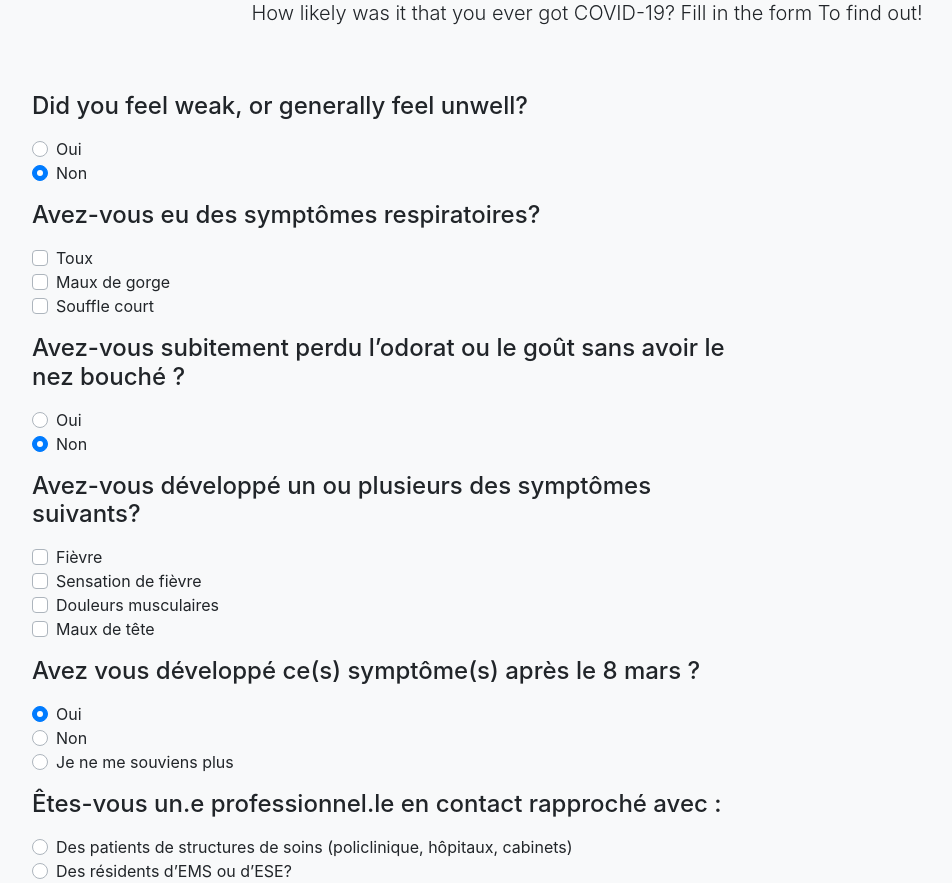
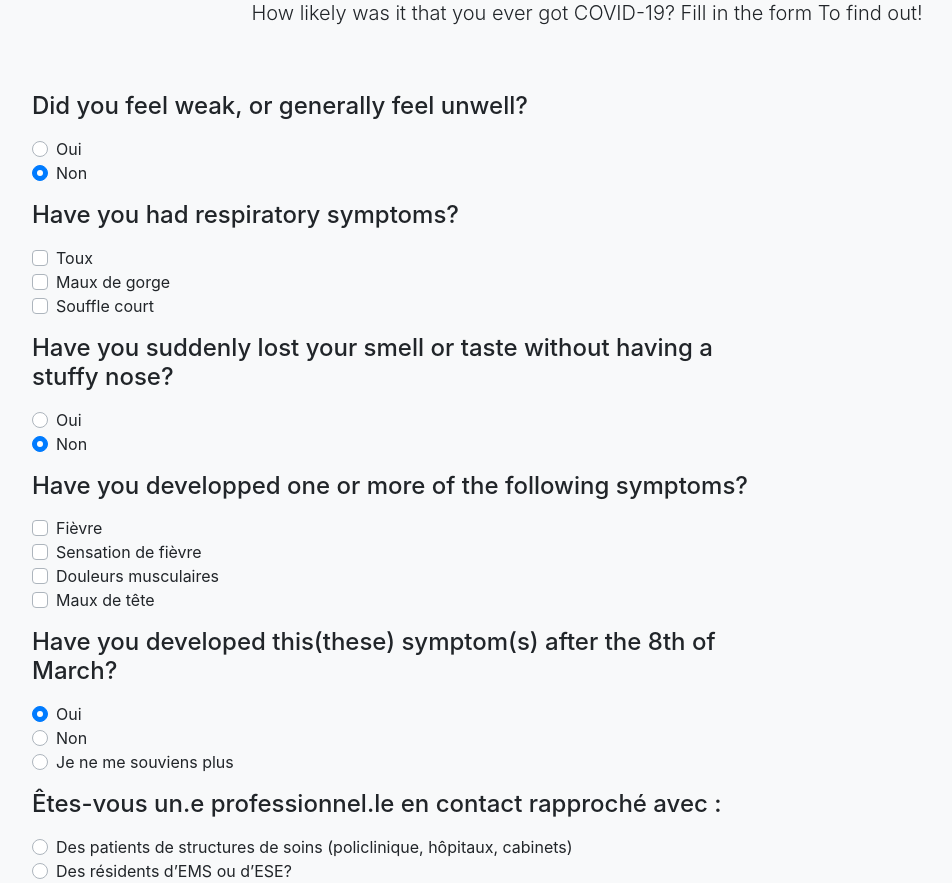
Before and after one commit to RomainMendez/goplasma, a Flask app: page /home in a window 1280 px wide. Shown: the part 192-1075 px from the top of the page, without its empty margins (53-1005 px from the left). Run offline with Flask 2, Linux system fonts and the light colour scheme; parts of the project's set-up code (start-up, migrations or seed data) failed here and were passed over; some libraries are stand-ins or nearby versions.

Commit message:
Update page.html

```diff
--- a/templates/page.html
+++ b/templates/page.html
@@ -1,4 +1,4 @@
-<!doctype html>
+  <!doctype html>
 <html lang="en">
   <head>
     <meta charset="utf-8">
@@ -63,7 +63,7 @@
           </div>
         </div>
 
-        <h4 class="mb-3">Avez-vous eu des symptômes respiratoires?</h4>
+        <h4 class="mb-3">Have you had respiratory symptoms?</h4>
         <div class="d-block my-3">
           <div class="custom-control custom-checkbox">
             <input id="s1oui" name="resp_cough" value='yes' type="checkbox" class="custom-control-input">
@@ -79,7 +79,7 @@
           </div>
         </div>
 
-        <h4 class="mb-3">Avez-vous subitement perdu l’odorat ou le goût sans avoir le nez bouché ?</h4>
+        <h4 class="mb-3">Have you suddenly lost your smell or taste without having a stuffy nose?</h4>
         <div class="d-block my-3">
           <div class="custom-control custom-radio">
             <input id="sudden1" name="taste_loss" value='yes' type="radio" class="custom-control-input" required="">
@@ -91,7 +91,7 @@
           </div>
         </div>
 
-        <h4 class="mb-3"> Avez-vous développé un ou plusieurs des symptômes suivants?</h4>
+        <h4 class="mb-3"> Have you developped one or more of the following symptoms?</h4>
         <div class="d-block my-3">
           <div class="custom-control custom-checkbox">
             <input id="s11oui" name="sympt_fever" value='yes' type="checkbox" class="custom-control-input">
@@ -111,7 +111,7 @@
           </div>
         </div>
 
-        <h4 class="mb-3">Avez vous développé ce(s) symptôme(s) après le 8 mars ?</h4>
+        <h4 class="mb-3">Have you developed this(these) symptom(s) after the 8th of March?</h4>
         <div class="d-block my-3">
           <div class="custom-control custom-radio">
             <input id="date_oui" name="date_symptoms" value='yes' type="radio" class="custom-control-input" checked="" required="">
```
